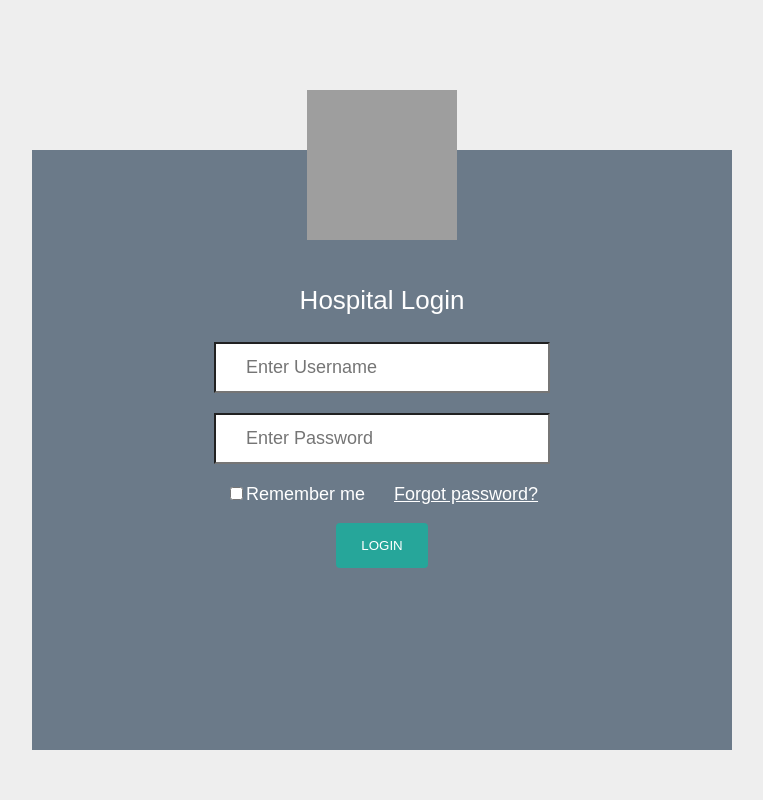
After one commit to Abhishek2019/EasyCure, a PHP site: page /hospital_login.html in a window 1280 px wide. The commit adds this page. Shown: the whole page, without its empty margins (258-1021 px from the left). Run offline with PHP 8.4, Linux system fonts and the light colour scheme; grey boxes are pictures that could not be loaded.

Commit message:
Vikas: new hospital login page created changes in hsopital signup css file 17-09-2017

```diff
--- /dev/null
+++ b/hospital/hospital_login.html
@@ -0,0 +1,25 @@
+<!doctype html>
+<html>
+<head>
+<meta charset="utf-8">
+<title>hospital_login</title>
+<link rel="stylesheet" href="login_style.css">
+</head>
+<body>
+	<div class="container">
+	 <img src="../images/flathos.png">
+	 <p>Hospital Login</p>
+	 <form action="">
+		<div class="forminput">
+			<input type="text" name="username" placeholder="Enter Username">
+		</div>
+		<div class="forminput">
+			<input type="password" name="password" placeholder="Enter Password">
+		</div>
+		<input type="checkbox" class="remember"><label>Remember me</label>
+		<a href="#">Forgot password?</a><br><br>
+		<input type="submit" name="submit" value="LOGIN" class="btn-login">
+	 </form>
+    </div>
+</body>
+</html>
--- /dev/null
+++ b/hospital/login_style.css
@@ -0,0 +1,50 @@
+body{
+	margin: 0 auto;
+	background-color: #eeeeee;
+
+}
+.container{
+	width: 700px;
+	height: 600px;
+	text-align: center;
+	margin: 0 auto;
+	margin-top: 150px;
+	background-color: rgba(52, 73, 94,0.7);
+}
+p{
+	font-size: 26px;
+	font-family: sans-serif;
+	color: #fff;
+}
+.container img{
+	width: 150px;
+	height: 150px;
+	margin-top: -60px;
+	margin-bottom: 15px;
+}
+input[type=text], input[type=password] {
+	height: 45px;
+	width: 300px;
+	font-size: 18px;
+	margin-bottom: 20px;
+	background-color: #fff;
+	padding-left: 30px;
+}
+.btn-login{
+	padding: 15px 25px;
+	color: #fff;
+	background-color: #26A69A;
+	border-radius: 4px;
+	border: none;
+}
+label{
+	color: #fff;
+	font-size: 18px;
+	font-family: sans-serif;
+	padding-right: 25px;
+}
+a{
+	color:#fff;
+	font-size: 18px;
+	font-family: sans-serif;
+}
```
Also changed, not shown: hospital/style.css (+25 -9 lines).
